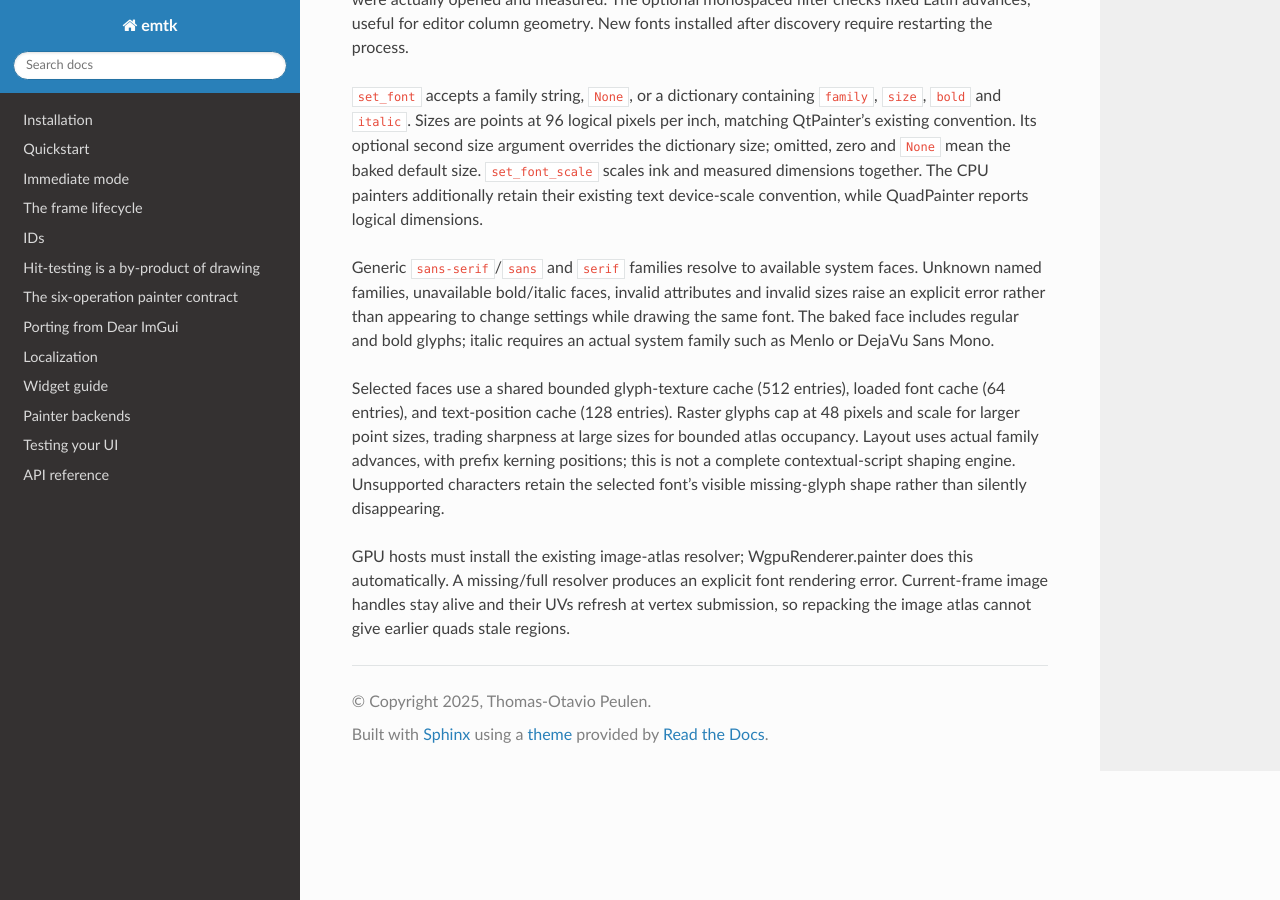
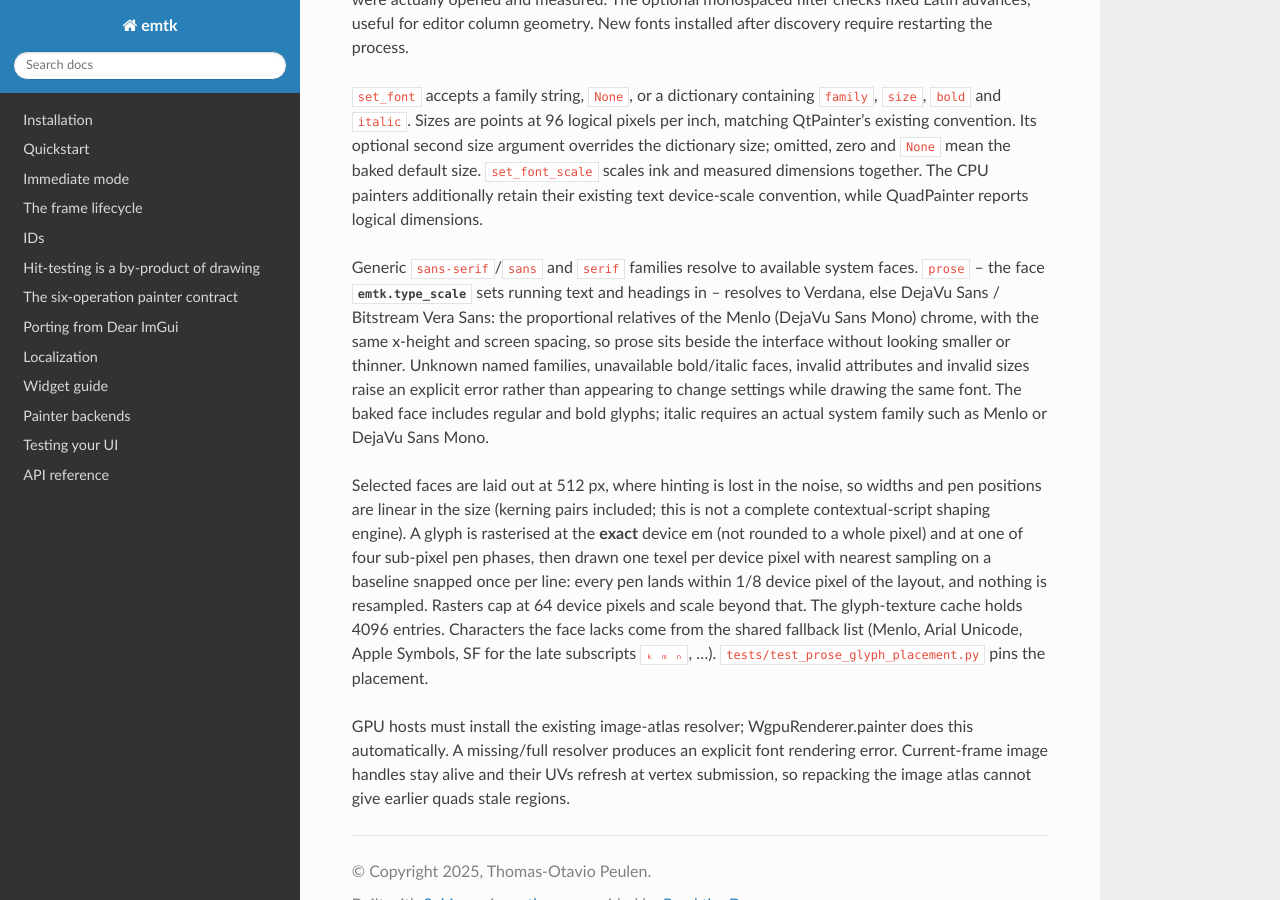
Before and after one commit to tpeulen/emtk, a Sphinx documentation site: the page built from docs/font_selection.rst, in a window 1280 px wide and 900 px high, scrolled down 467 px. Built offline with Sphinx 7.4.7 and the Read the Docs theme 3.1.0, drawn with Linux system fonts in a browser that asks for light colours.

Commit message:
docs: the prose face, sub-pixel glyph placement and the growing image atlas

```diff
--- a/docs/font_selection.rst
+++ b/docs/font_selection.rst
@@ -27,19 +27,27 @@ together. The CPU painters additionally retain their existing text device-scale
 convention, while QuadPainter reports logical dimensions.
 
 Generic ``sans-serif``/``sans`` and ``serif`` families resolve to available
-system faces. Unknown named families, unavailable bold/italic faces, invalid
-attributes and invalid sizes raise an explicit error rather than appearing to
-change settings while drawing the same font. The baked face includes regular
-and bold glyphs; italic requires an actual system family such as Menlo or
-DejaVu Sans Mono.
+system faces. ``prose`` -- the face :mod:`emtk.type_scale` sets running text
+and headings in -- resolves to Verdana, else DejaVu Sans / Bitstream Vera Sans:
+the proportional relatives of the Menlo (DejaVu Sans Mono) chrome, with the
+same x-height and screen spacing, so prose sits beside the interface without
+looking smaller or thinner. Unknown named families, unavailable bold/italic
+faces, invalid attributes and invalid sizes raise an explicit error rather than
+appearing to change settings while drawing the same font. The baked face
+includes regular and bold glyphs; italic requires an actual system family such
+as Menlo or DejaVu Sans Mono.
 
-Selected faces use a shared bounded glyph-texture cache (512 entries), loaded
-font cache (64 entries), and text-position cache (128 entries). Raster glyphs
-cap at 48 pixels and scale for larger point sizes, trading sharpness at large
-sizes for bounded atlas occupancy. Layout uses actual family advances, with
-prefix kerning positions; this is not a complete contextual-script shaping
-engine. Unsupported characters retain the selected font's visible missing-glyph
-shape rather than silently disappearing.
+Selected faces are laid out at 512 px, where hinting is lost in the noise, so
+widths and pen positions are linear in the size (kerning pairs included; this
+is not a complete contextual-script shaping engine). A glyph is rasterised at
+the **exact** device em (not rounded to a whole pixel) and at one of four
+sub-pixel pen phases, then drawn one texel per device pixel with nearest
+sampling on a baseline snapped once per line: every pen lands within 1/8 device
+pixel of the layout, and nothing is resampled. Rasters cap at 64 device pixels
+and scale beyond that. The glyph-texture cache holds 4096 entries. Characters
+the face lacks come from the shared fallback list (Menlo, Arial Unicode, Apple
+Symbols, SF for the late subscripts ``ₖ ₘ ₙ``, ...). ``tests/test_prose_glyph_placement.py``
+pins the placement.
 
 GPU hosts must install the existing image-atlas resolver; WgpuRenderer.painter
 does this automatically. A missing/full resolver produces an explicit font
```
Also changed, not shown: docs/backends.rst (+6 -1 lines).
